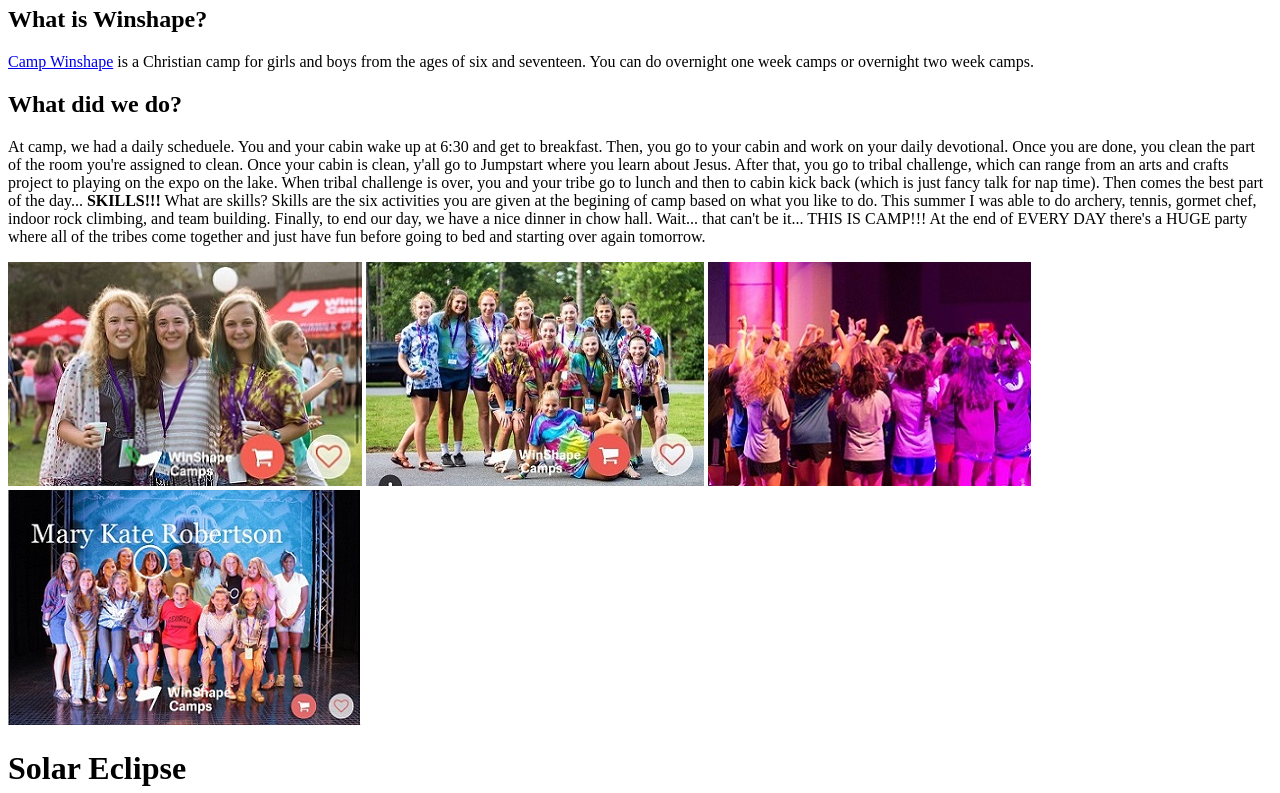
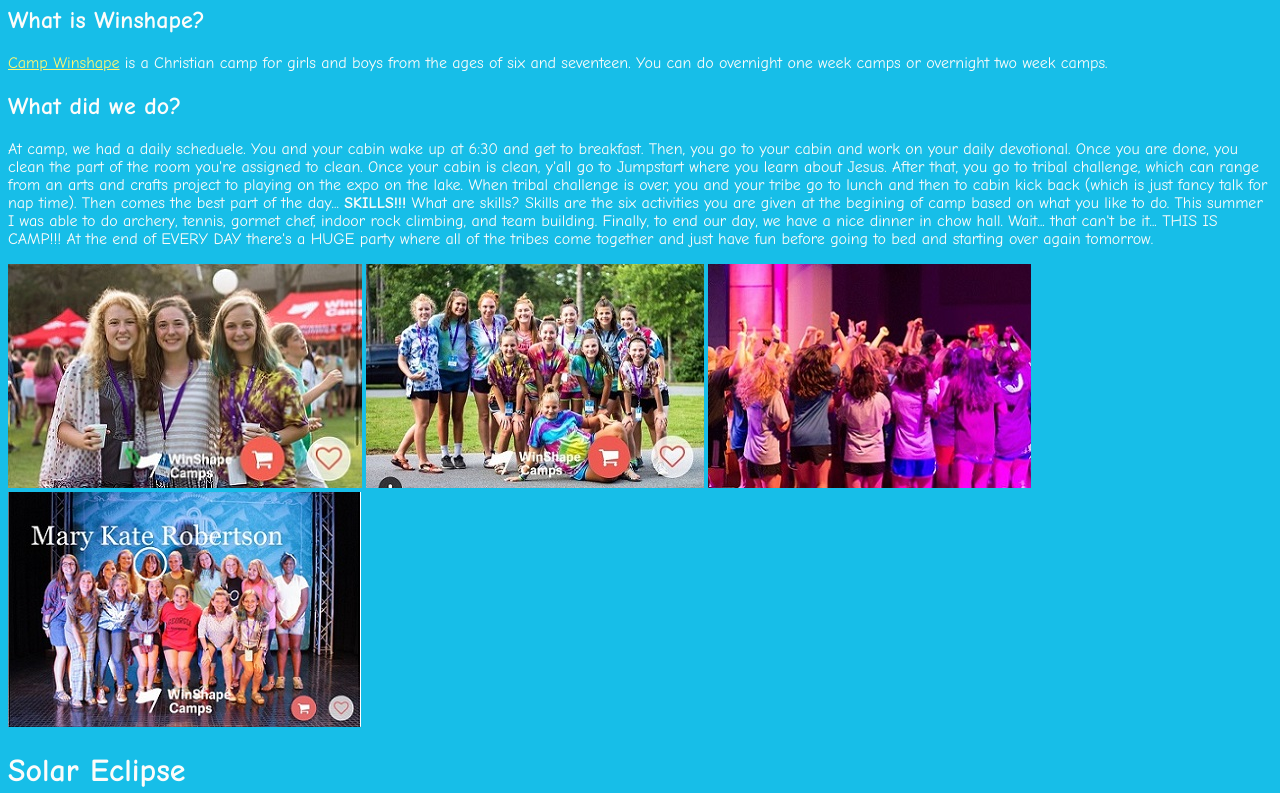
Before and after one commit to DogreRunt/summer-vacation, a plain HTML site: page index.html in a window 1280 px wide. Shown: the part 74-867 px from the top of the page. Drawn offline with Linux system fonts and the light colour scheme; a web font is replaced by a local one.

Commit message:
Add files via upload

```diff
--- a/main.css
+++ b/main.css
@@ -1,16 +1,38 @@
 body {
+    background-color: #17bee8;
 }
 
 h1 {
-    font-family:_____
-    color: _____
+    font-family: "Comic Sans MS", cursive, sans-serif;
+    color: #fcfcfa
+}
+
+h2 {
+    font-family: "Comic Sans MS", cursive, sans-serif;
+    color: #fcfcfa
 }
 
 p {
-    font-family: _____
-    color: _____
+    font-family: "Comic Sans MS", cursive, sans-serif;
+    color: #fcfcfa
 }
 
 img {
     max-width: 100%
 }
+
+a:link {
+    color: #fff673
+}
+
+a:visited {
+    color: #fcfcfa
+}
+
+ a:hover {
+    color: #fff673
+}
+
+a:active {
+     color: #fff673
+}
```
